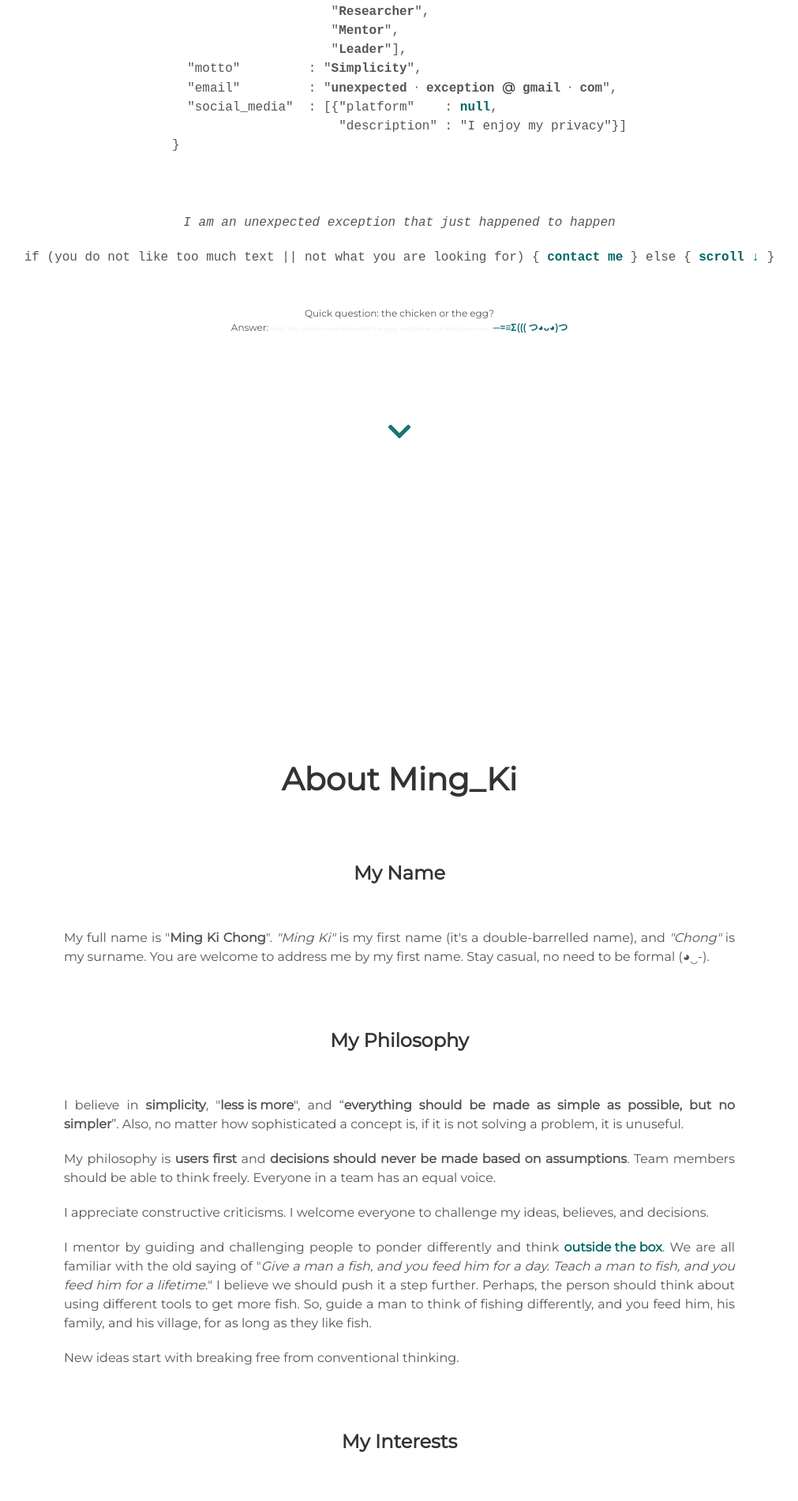
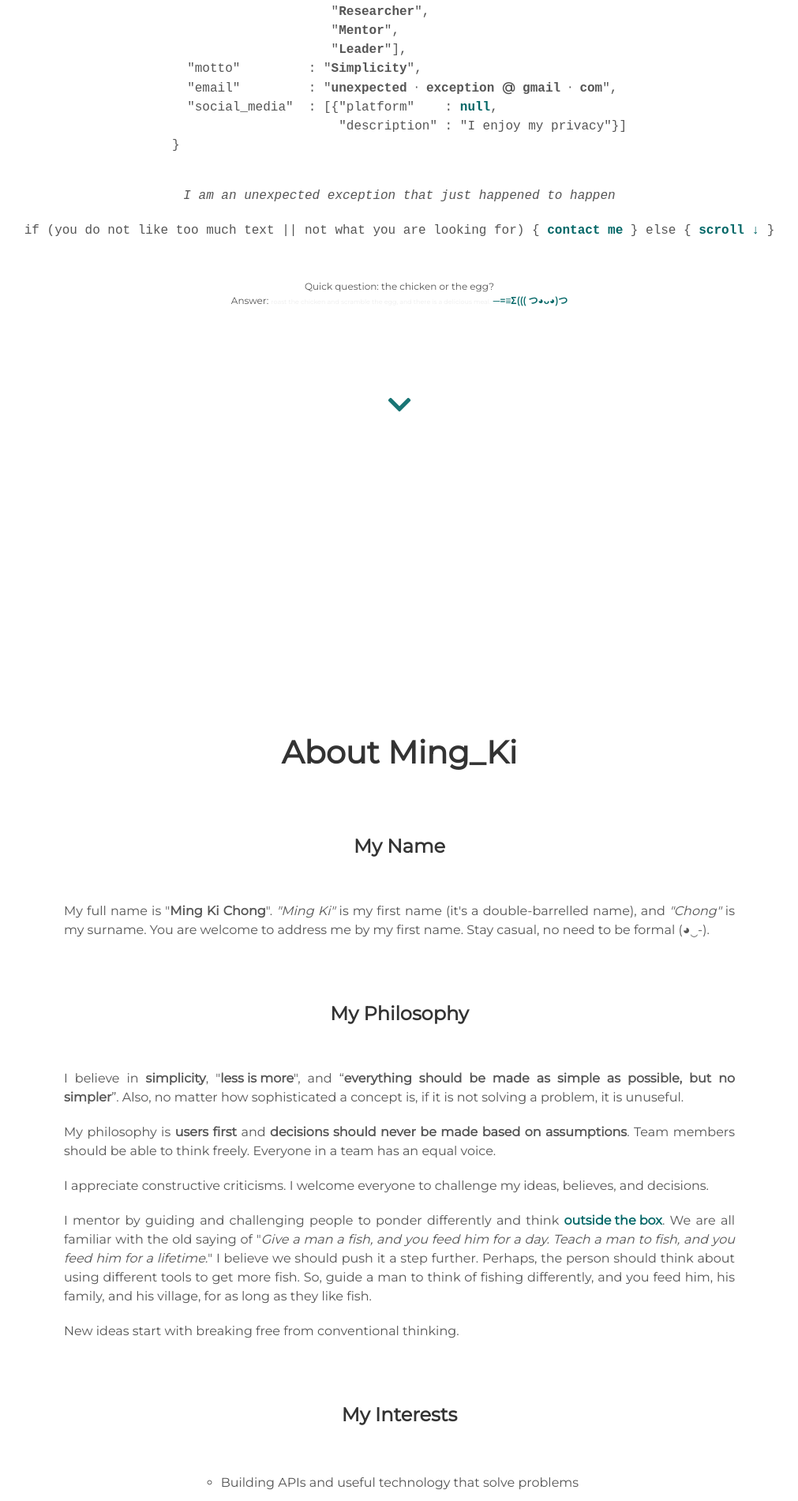
Before and after one commit to mingkichong/mingkichong.github.io, a Jekyll site: the page built from index.html, in a window 1280 px wide. Shown: the part 1197-3098 px from the top of the page at 79% size, without its empty margins (134-1145 px from the left). Built offline with Jekyll 4.4.1, drawn with Linux system fonts in a browser that asks for light colours.

Commit message:
remove bottom margin

```diff
--- a/assets/css/about.css
+++ b/assets/css/about.css
@@ -39,7 +39,7 @@
     line-height: 1.5;
     display: block;
     margin-top: var(--about-vertical-margin);
-    margin-bottom: var(--about-vertical-margin);
+    /*margin-bottom: var(--about-vertical-margin);*/
     width:min-content;
 }
 
```
